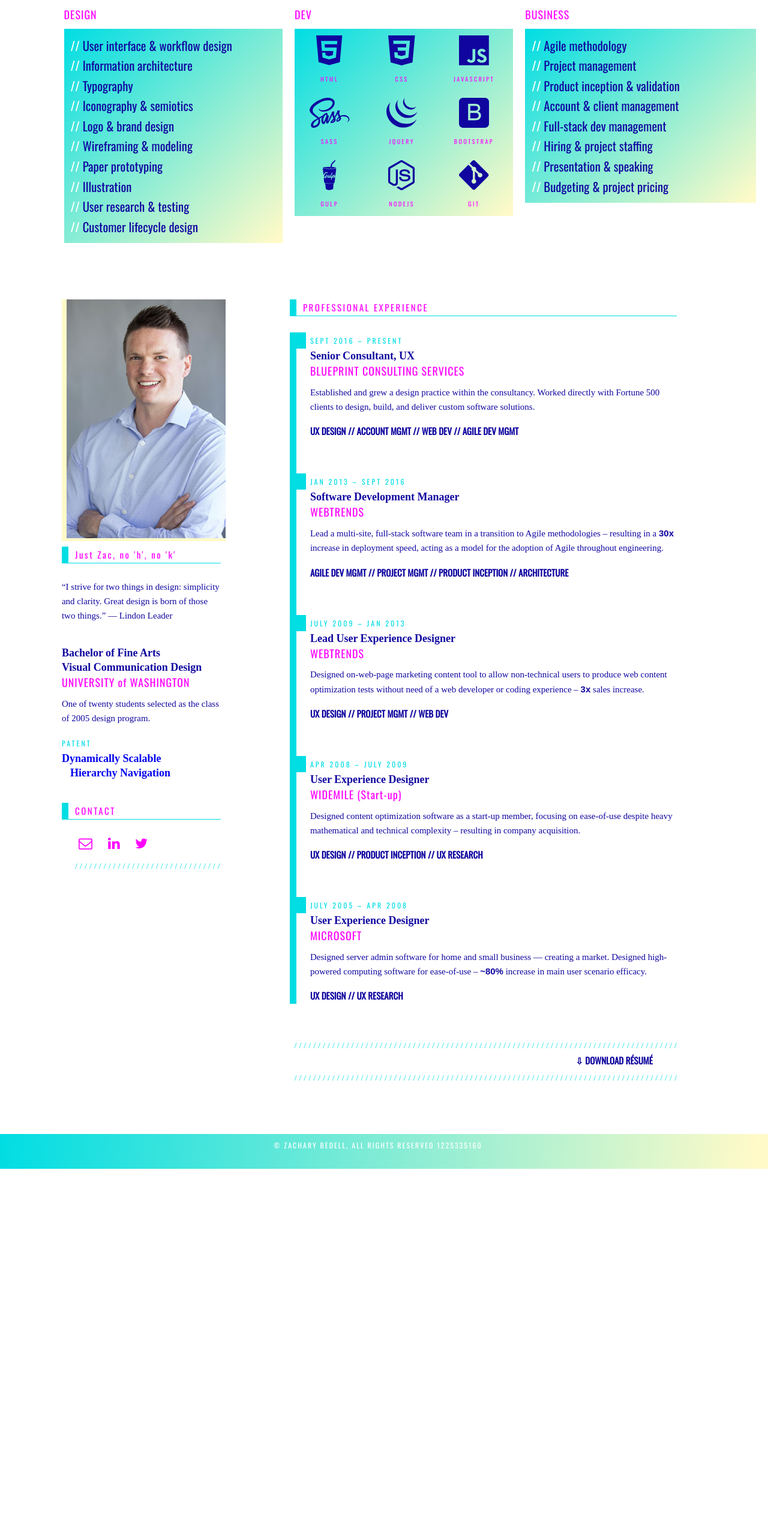
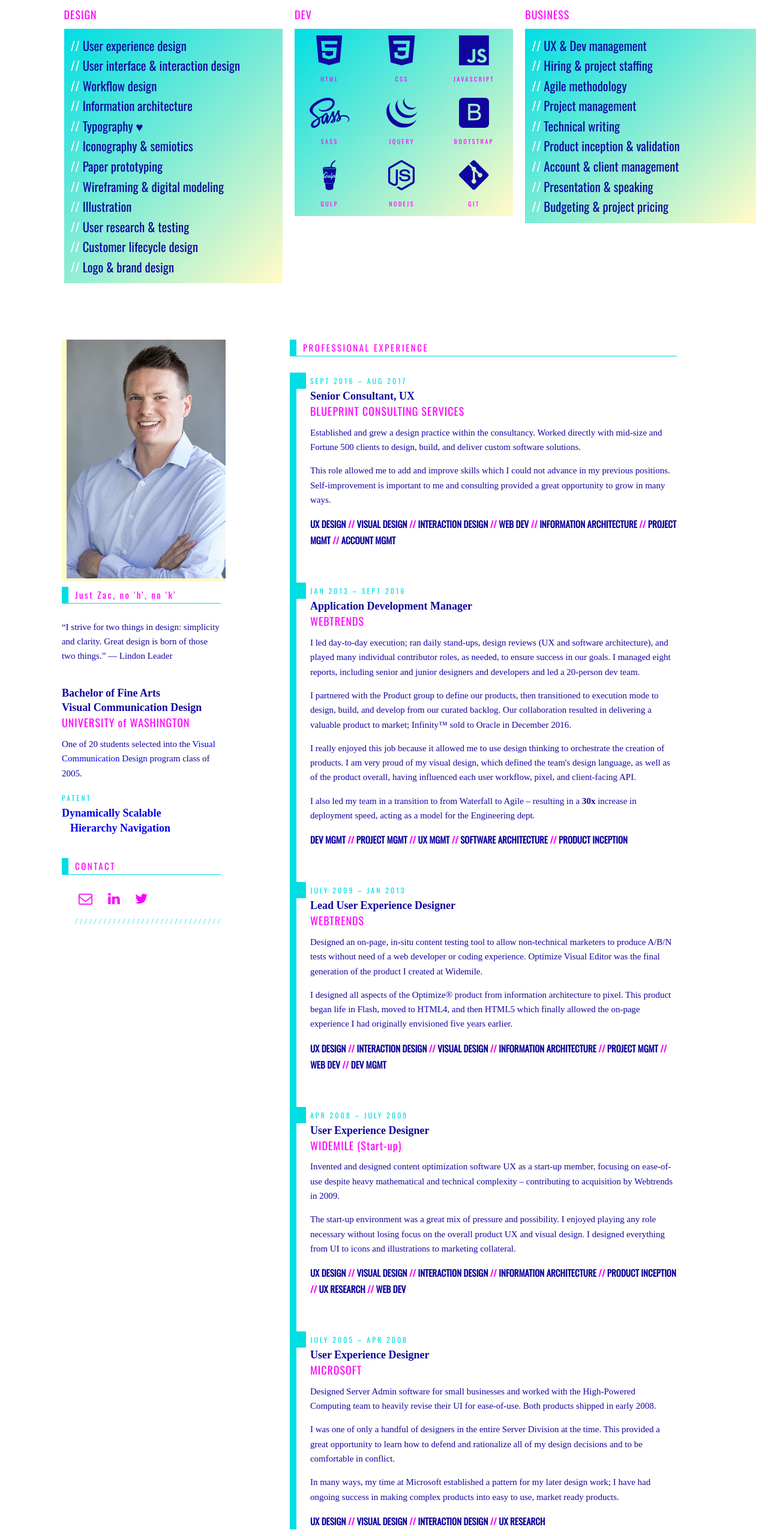
Before and after one commit to zbedell/zacbedell_com2017, a website: page about.html in a window 1280 px wide. Shown: the part 140-2700 px from the top of the page at 60% size. Before the commit the page ends 2088 px from the top, so only its background shows below. Drawn offline with nearby package versions, Linux system fonts and the light colour scheme; a web font is replaced by a local one.

Commit message:
New About page content.

```diff
--- a/about.html
+++ b/about.html
@@ -64,16 +64,20 @@
           <div class="that-list-col">
             <h2>DESIGN</h2>
             <ul>
-              <li>User interface &amp; workflow design</li>
+              <li>User experience design
+              </li>
+              <li>User interface &amp; interaction design</li>
+              <li>Workflow design
+              </li>
               <li>Information architecture</li>
-              <li>Typography</li>
+              <li>Typography &#9829;</li>
               <li>Iconography &amp; semiotics</li>
-              <li>Logo &amp; brand design</li>
-              <li>Wireframing &amp; modeling</li>
               <li>Paper prototyping</li>
+              <li>Wireframing &amp; digital modeling</li>
               <li>Illustration</li>
               <li>User research &amp; testing</li>
               <li>Customer lifecycle design</li>
+              <li>Logo &amp; brand design</li>
             </ul>
           </div>
         </div>
@@ -118,25 +122,19 @@
                 <h4>GIT</h4>
               </div>
             </div>
-            <!-- <div class="that-icon-list">
-              <div class="icon-item" id="in-training">
-                <h4>IN TRAINING</h4>
-                <img src="img/devicon/react-white.svg" />
-                <h4>REACT NATIVE</h4>
-              </div>
-            </div> -->
           </div>
         </div>
         <div class="col-4-12">
           <div class="that-list-col">
             <h2>BUSINESS</h2>
             <ul>
+              <li>UX &amp; Dev management</li>
+              <li>Hiring &amp; project staffing</li>
               <li>Agile methodology</li>
               <li>Project management</li>
+              <li>Technical writing</li>
               <li>Product inception &amp; validation</li>
               <li>Account &amp; client management</li>
-              <li>Full-stack dev management</li>
-              <li>Hiring &amp; project staffing</li>
               <li>Presentation &amp; speaking</li>
               <li>Budgeting &amp; project pricing</li>
             </ul>
@@ -161,7 +159,7 @@
             </br/>Visual Communication Design</h3>
             <h2>UNIVERSITY of WASHINGTON</h2>
             <p>
-              One of twenty students selected as the class of 2005 design program.
+              One of 20 students selected into the <a href="https://art.washington.edu/design">Visual Communication Design</a> program class of 2005.
             </p>
           </div>
           <div class="patent">
@@ -195,52 +193,76 @@
       <div id="pro-exp" class="col-7-12 mobile-col-10-12">
         <h4>PROFESSIONAL EXPERIENCE</h4>
         <div class="entry">
-          <h6>SEPT 2016 – PRESENT</h6>
+          <h6>SEPT 2016 – AUG 2017</h6>
           <h3>Senior Consultant, UX</h3>
           <h2>BLUEPRINT CONSULTING SERVICES</h2>
           <p>
-            Established and grew a design practice within the consultancy. Worked directly with Fortune 500 clients to design, build, and deliver custom software solutions.
+            Established and grew a design practice within the consultancy. Worked directly with mid-size and Fortune 500 clients to design, build, and deliver custom software solutions.
           </p>
-          <h5>UX DESIGN // ACCOUNT MGMT // WEB DEV // AGILE DEV MGMT</h5>
+          <p>
+            This role allowed me to add and improve skills which I could not advance in my previous positions. Self-improvement is important to me and consulting provided a great opportunity to grow in many ways.
+          </p>
+          <h5>UX DESIGN <span>//</span> VISUAL DESIGN <span>//</span> INTERACTION DESIGN <span>//</span> WEB DEV <span>//</span> INFORMATION ARCHITECTURE <span>//</span> PROJECT MGMT <span>//</span> ACCOUNT MGMT</h5>
         </div>
         <div class="entry">
           <h6>JAN 2013 – SEPT 2016</h6>
-          <h3>Software Development Manager</h3>
+          <h3>Application Development Manager</h3>
           <h2>WEBTRENDS</h2>
           <p>
-            Lead a multi-site, full-stack software team in a transition to Agile methodologies &ndash; resulting in a <strong>30x</strong> increase in deployment speed, acting as a model for the adoption of Agile throughout engineering.
+            I led day-to-day execution; ran daily stand-ups, design reviews (UX and software architecture), and played many individual contributor roles, as needed, to ensure success in our goals. I managed eight reports, including senior and junior designers and developers and led a 20-person dev team.
           </p>
-          <h5>AGILE DEV MGMT // PROJECT MGMT // PRODUCT INCEPTION // ARCHITECTURE</h5>
+          <p>
+            I partnered with the Product group to define our products, then transitioned to execution mode to design, build, and develop from our curated backlog. Our collaboration resulted in delivering a valuable product to market; Infinity&trade; sold to Oracle in December 2016.
+          </p>
+          <p>
+            I really enjoyed this job because it allowed me to use design thinking to orchestrate the creation of products. I am very proud of my visual design, which defined the team's design language, as well as of the product overall, having influenced each user workflow, pixel, and client-facing API.
+          </p>
+          <p>
+            I also led my team in a transition to from Waterfall to Agile &ndash; resulting in a <strong>30x</strong> increase in deployment speed, acting as a model for the Engineering dept.
+          </p>
+          <h5>DEV MGMT <span>//</span> PROJECT MGMT <span>//</span> UX MGMT <span>//</span> SOFTWARE ARCHITECTURE <span>//</span> PRODUCT INCEPTION</h5>
         </div>
         <div class="entry">
           <h6>JULY 2009 – JAN 2013</h6>
           <h3>Lead User Experience Designer</h3>
           <h2>WEBTRENDS</h2>
           <p>
-            Designed on-web-page marketing content tool to allow non-technical users to produce web content optimization tests without need of a web developer or coding experience &ndash; <strong>3x</strong> sales increase.
+            Designed an on-page, in-situ content testing tool to allow non-technical marketers to produce A/B/N tests without need of a web developer or coding experience. Optimize Visual Editor was the final generation of the product I created at Widemile.
           </p>
-          <h5>UX DESIGN // PROJECT MGMT // WEB DEV</h5>
+          <p>
+            I designed all aspects of the Optimize&reg; product from information architecture to pixel. This product began life in Flash, moved to HTML4, and then HTML5 which finally allowed the on-page experience I had originally envisioned five years earlier.
+          </p>
+          <h5>UX DESIGN <span>//</span> INTERACTION DESIGN <span>//</span> VISUAL DESIGN <span>//</span> INFORMATION ARCHITECTURE <span>//</span> PROJECT MGMT <span>//</span> WEB DEV <span>//</span> DEV MGMT</h5>
         </div>
         <div class="entry">
           <h6>APR 2008 – JULY 2009</h6>
           <h3>User Experience Designer</h3>
           <h2>WIDEMILE (Start-up)</h2>
           <p>
-            Designed content optimization software as a start-up member, focusing on ease-of-use despite heavy mathematical and technical complexity &ndash; resulting in company acquisition.
+            Invented and designed content optimization software UX as a start-up member, focusing on ease-of-use despite heavy mathematical and technical complexity &ndash; contributing to acquisition by Webtrends in 2009.
           </p>
-          <h5>UX DESIGN // PRODUCT INCEPTION // UX RESEARCH</h5>
+          <p>
+            The start-up environment was a great mix of pressure and possibility. I enjoyed playing any role necessary without losing focus on the overall product UX and visual design. I designed everything from UI to icons and illustrations to marketing collateral.
+          </p>
+          <h5>UX DESIGN <span>//</span> VISUAL DESIGN <span>//</span> INTERACTION DESIGN <span>//</span> INFORMATION ARCHITECTURE <span>//</span> PRODUCT INCEPTION <span>//</span> UX RESEARCH <span>//</span> WEB DEV</h5>
         </div>
         <div class="entry">
           <h6>JULY 2005 – APR 2008</h6>
           <h3>User Experience Designer</h3>
           <h2>MICROSOFT</h2>
           <p>
-            Designed server admin software for home and small business — creating a market. Designed high-powered computing software for ease-of-use &ndash; <strong>~80%</strong> increase in main user scenario efficacy.
+            Designed Server Admin software for small businesses and worked with the High-Powered Computing team to heavily revise their UI for ease-of-use. Both products shipped in early 2008.
           </p>
-          <h5>UX DESIGN // UX RESEARCH</h5>
+          <p>
+            I was one of only a handful of designers in the entire Server Division at the time. This provided a great opportunity to learn how to defend and rationalize all of my design decisions and to be comfortable in conflict.
+          </p>
+          <p>
+            In many ways, my time at Microsoft established a pattern for my later design work; I have had ongoing success in making complex products into easy to use, market ready products.
+          </p>
+          <h5>UX DESIGN <span>//</span> VISUAL DESIGN <span>//</span> INTERACTION DESIGN <span>//</span> UX RESEARCH</h5>
         </div>
         <div id="download" class="page-jump">
-          <a href="docs/Zachary-Bedell-résumé-2017.pdf">
+          <a href="docs/Zachary-Bedell-résumé-2017PD-70.pdf">
             <div class="slash-break">
               / / / / / / / / / / / / / / / / / / / / / / / / / / / / / / / / / / / / / / / / / / / / / / / / / / / / / / / / / / / / / / / / / / / / / / / / / / / / / / / / / / / / / / / / / /
             </div>
--- a/css/css.css
+++ b/css/css.css
@@ -148,6 +148,8 @@ h4 span a {
   color: white;
 }
 #hs, #edu {margin-bottom: 37px;}
+#edu a {color: #0000EE;}
+#edu a:hover{background-color: #B8EFE1;}
 #contact {}
 .contact-icons {
   margin: 17px 0 37px 22px;
@@ -190,7 +192,7 @@ h4 span a {
   border-left: 16px solid #00DDE3;
   padding-left: 7px;
 }
-
+.entry span {color: magenta;}
 /* FOOT */
 #foot .content {
   background-image: linear-gradient(97deg, #00DDE3 0%, #FFFAC8 98%);
@@ -273,7 +275,7 @@ h6 {
 	letter-spacing: 3px;
 	color: #00dde4;
 }
-strong {font-weight:700; font-family: sans-serif;}
+strong {font-weight:700;}
 /* GRAPHIC ELEMENTS */
 .blue-line {
   height: 100%;
```
Also changed, not shown: work.html (+91 -91 lines).
